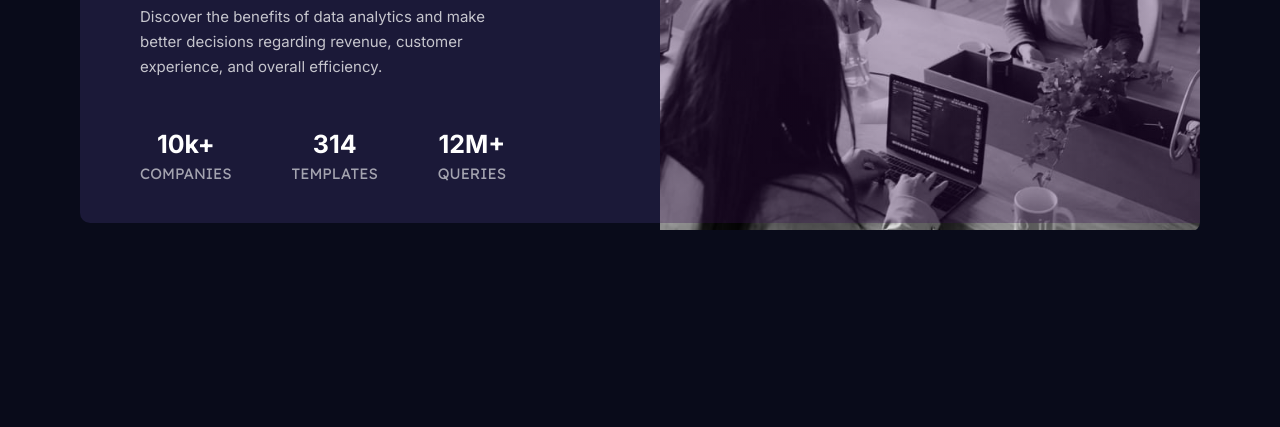
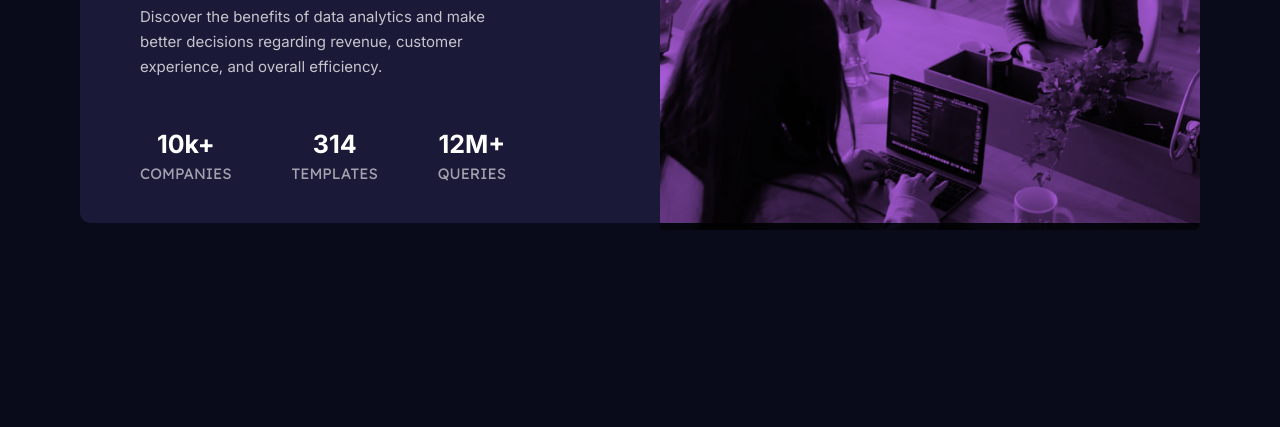
Before and after one commit to Xeotheosis/Frontend-Challenge-12, a plain HTML site: page index.html in a window 1280 px wide. Shown: the part 373-800 px from the top of the page. Drawn offline with Linux system fonts and the light colour scheme.

Commit message:
Update style.css

```diff
--- a/style.css
+++ b/style.css
@@ -105,23 +105,14 @@
     width:34rem;
     object-fit:contain;
     position:relative;
-    border-top-left-radius: 1rem;
-    border-top-right-radius: 1rem;
+    mix-blend-mode: multiply;
+
 }
 .image-container{
     position:relative;
+    background-color:var(--soft-violet);
 }
-.image-container:before{
-    content: "";
-    position: absolute;
-    top: 0;
-    left: 0;
-    width: 100%;
-    height: 100%;
-    background-image: linear-gradient(hsla(277, 74%, 18%, 0.68), hsla(277, 74%, 18%, 0.634));
-    opacity: 0.5;
-    z-index:2;
-}
+
 
 /* =================
 IMAGE SETTINGS
```
